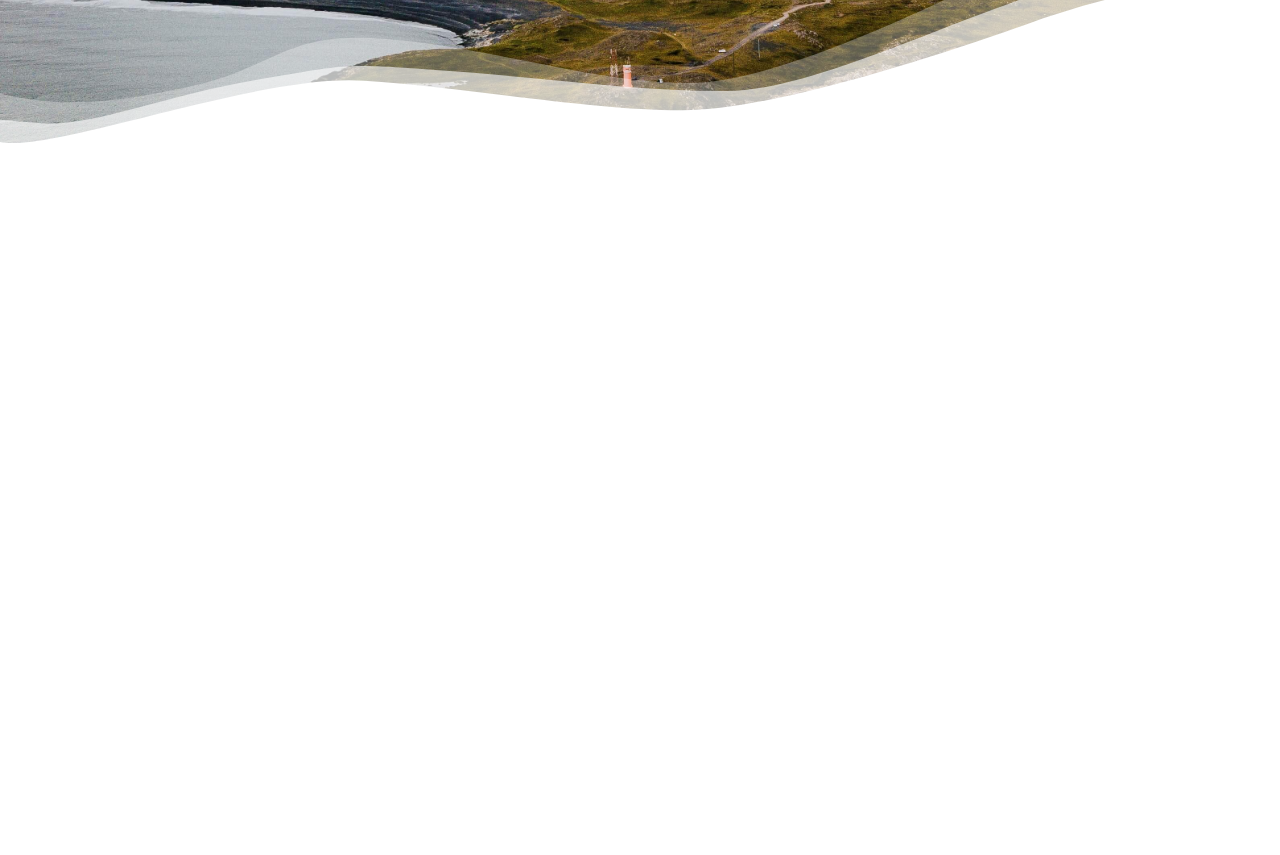
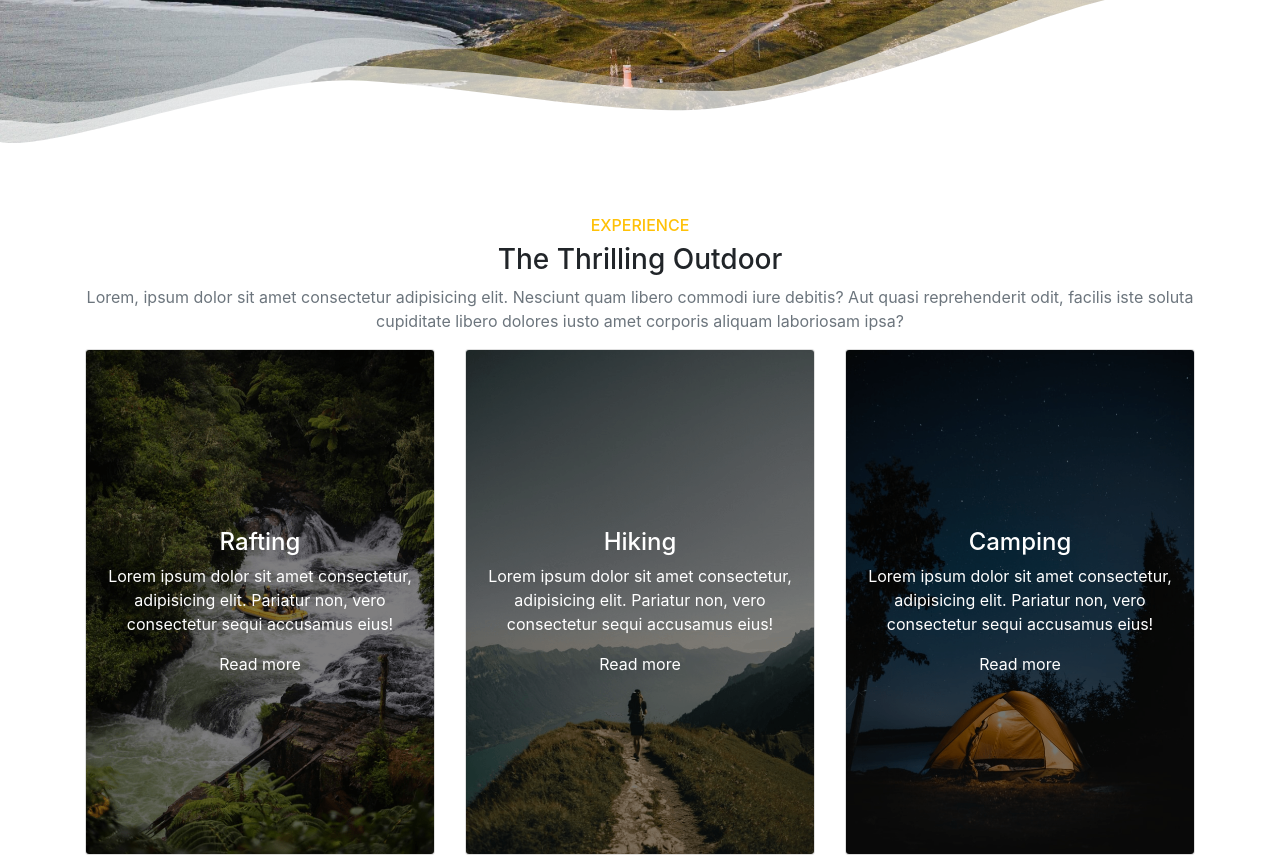
Before and after one commit to S16Luis/Weston, a plain HTML site: page index.html in a window 1280 px wide. Shown: the part 500-1355 px from the top of the page. Before the commit the page ends 800 px from the top, so only its background shows below. Drawn offline with Linux system fonts and the light colour scheme.

Commit message:
Section Experience complete

```diff
--- a/css/main.css
+++ b/css/main.css
@@ -1,3 +1,4 @@
+/* Section header */
 .header{
     background-image: url(../img/bg-header.jpg);
     background-position: center;
@@ -19,3 +20,39 @@
 .vh-50{
     height: 50vmin;
 }
+
+/* Section experience */
+.card-img-filter{
+    filter: brightness(0.5);
+}
+.card{
+    transition-duration: .6s;
+    clip-path: polygon(
+        50% 0,
+        100% 0,
+        100% 50%,
+        100% 100%,
+        50% 100%,
+        0 100%,
+        0 50%,
+        0 0
+    );
+}
+.card-effect:hover .card{
+    clip-path: polygon(
+        50% 0,
+        50% 0,
+        100% 50%,
+        100% 50%,
+        50% 100%,
+        50% 100%,
+        0 50%,
+        0 50%
+    );
+}
+.card-img-overlay{
+    transition-duration: .6s;
+}
+.card-effect:hover .card-img-overlay{
+    transform: scale(0.9);
+}
--- a/index.html
+++ b/index.html
@@ -52,6 +52,53 @@
       </div>
       <img src="./img/cuts/cut-header.svg" alt="">
     </header>
+    <!-- Experience -->
+    <section class="container">
+      <div class="row">
+        <!-- Texts -->
+        <div class="col-12 text-center">
+          <h2 class="text-warning text-uppercase h6">Experience</h2>
+          <h3 class="text-capitalize">The thrilling outdoor</h3>
+          <p class="text-muted">
+            Lorem, ipsum dolor sit amet consectetur adipisicing elit. Nesciunt quam libero commodi iure debitis? Aut quasi reprehenderit odit, facilis iste soluta cupiditate libero dolores iusto amet corporis aliquam laboriosam ipsa?
+          </p>
+        </div>
+        <!-- Cards -->
+        <!-- Card #1 -->
+        <article class="col-4 card-effect">
+          <div class="card">
+            <img src="./img/raiting.png" alt="Raiting" class="card-img card-img-filter">
+            <div class="card-img-overlay text-white d-flex flex-column justify-content-center text-center">
+              <h4>Rafting</h4>
+              <p>Lorem ipsum dolor sit amet consectetur, adipisicing elit. Pariatur non, vero consectetur sequi accusamus eius!</p>
+              <a href="#" class="text-reset">Read more</a>
+            </div>
+          </div>
+        </article>
+        <!-- Card #2 -->
+        <article class="col-4 card-effect">
+          <div class="card">
+            <img src="./img/hiking.png" alt="Hiking" class="card-img card-img-filter">
+            <div class="card-img-overlay text-white d-flex flex-column justify-content-center text-center">
+              <h4>Hiking</h4>
+              <p>Lorem ipsum dolor sit amet consectetur, adipisicing elit. Pariatur non, vero consectetur sequi accusamus eius!</p>
+              <a href="#" class="text-reset">Read more</a>
+            </div>
+          </div>
+        </article>
+        <!-- Card #3 -->
+        <article class="col-4 card-effect">
+          <div class="card">
+            <img src="./img/camping.png" alt="Camping" class="card-img card-img-filter">
+            <div class="card-img-overlay text-white d-flex flex-column justify-content-center text-center">
+              <h4>Camping</h4>
+              <p>Lorem ipsum dolor sit amet consectetur, adipisicing elit. Pariatur non, vero consectetur sequi accusamus eius!</p>
+              <a href="#" class="text-reset">Read more</a>
+            </div>
+          </div>
+        </article>
+      </div>
+    </section>
     <!-- Jquery -->
     <script src="./js/jquery-3.5.0.min.js"></script>
     <!-- Popper -->
```
